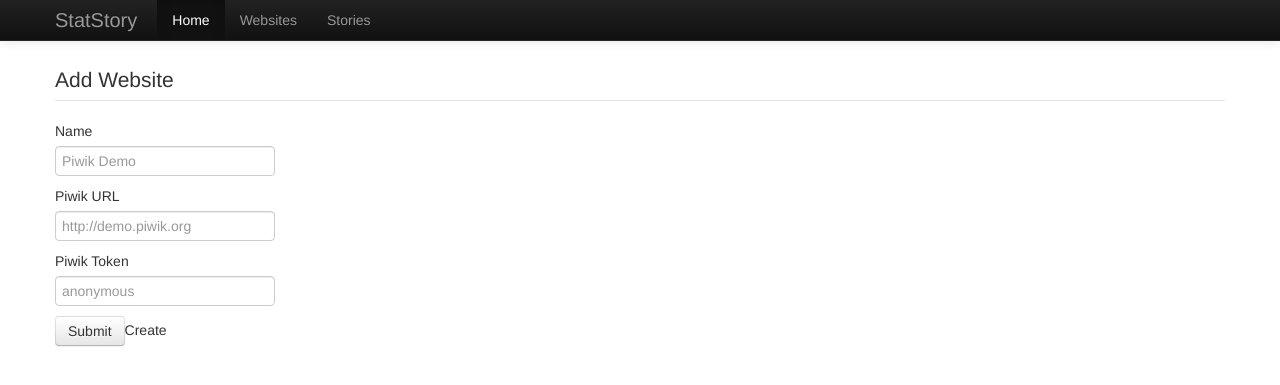
After one commit to halfdan/piwik-statstory, a PHP site: template templates/sites/create.twig in a window 1280 px wide. The commit adds this page. Shown: the top 385 px of the page. Run offline with PHP 8.4, Linux system fonts and the light colour scheme; the template is opened without the code that fills it, so the values that code supplies are empty; some libraries are stand-ins or nearby versions.

Commit message:
Allow to create new websites.

```diff
--- /dev/null
+++ b/templates/application.twig
@@ -0,0 +1,44 @@
+<!DOCTYPE html>
+<html lang="en">
+  <head>
+    <meta charset="utf-8">
+    <title>Piwik StatStory</title>
+    <meta name="viewport" content="width=device-width, initial-scale=1.0">
+    <meta name="description" content="StatStory">
+    <meta name="author" content="">
+
+    <!-- Le styles -->
+    <link href="/css/bootstrap.css" rel="stylesheet">
+    <style>
+      body {
+        padding-top: 60px; /* 60px to make the container go all the way to the bottom of the topbar */
+      }
+    </style>
+    <link href="/css/bootstrap-responsive.css" rel="stylesheet">
+  </head>
+  <body>
+    <div class="navbar navbar-inverse navbar-fixed-top">
+      <div class="navbar-inner">
+        <div class="container">
+          <button type="button" class="btn btn-navbar" data-toggle="collapse" data-target=".nav-collapse">
+            <span class="icon-bar"></span>
+            <span class="icon-bar"></span>
+            <span class="icon-bar"></span>
+          </button>
+          <a class="brand" href="#">StatStory</a>
+          <div class="nav-collapse collapse">
+            <ul class="nav">
+              <li class="active"><a href="/">Home</a></li>
+              <li><a href="/sites">Websites</a></li>
+              <li><a href="/stories">Stories</a></li>
+            </ul>
+          </div><!--/.nav-collapse -->
+        </div>
+      </div>
+    </div>
+
+    <div class="container">
+        {% block content %}{% endblock %}
+    </div> <!-- /container -->
+  </body>
+</html>
--- /dev/null
+++ b/templates/index.twig
@@ -0,0 +1,6 @@
+{% extends "application.twig" %}
+
+{% block content %}
+    <h2>StatStory</h2>
+    <p>You can create stories here</p>
+{% endblock %}
--- /dev/null
+++ b/templates/sites.html
@@ -0,0 +1,6 @@
+{% extends "application.html" %}
+
+{% block content %}
+    <h2>StatStory</h2>
+    <p>You can create stories here</p>
+{% endblock %}
--- /dev/null
+++ b/templates/sites/create.twig
@@ -0,0 +1,21 @@
+{% extends "application.twig" %}
+
+{% block content %}
+<form action="/sites" method="post">
+  <fieldset>
+    <legend>Add Website</legend>
+    <label>Name</label>
+    <input name="piwik_name" type="text" placeholder="Piwik Demo">
+
+    <label>Piwik URL</label>
+    <input name="piwik_url" type="text" placeholder="http://demo.piwik.org">
+
+    <label>Piwik Token</label>
+    <input name="piwik_token" type="text" placeholder="anonymous">
+
+    <br />
+
+    <input type="submit" class="btn">Create</button>
+  </fieldset>
+</form>
+{% endblock %}
```
Also changed, not shown: public/index.php (+46 -3 lines), templates/sites/index.twig (added, +16 -0 lines), templates/sites/show.twig (added, +10 -0 lines), templates/index.html (added).
